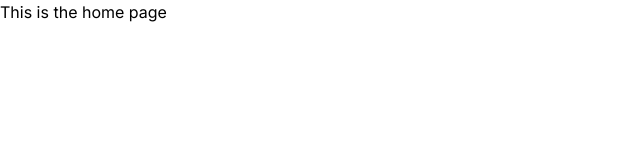
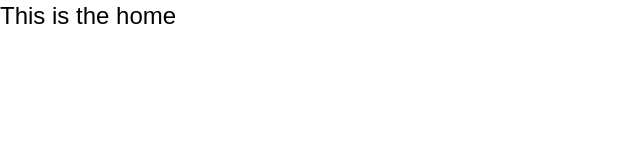
Before and after one commit to AIDIEO-COM/INTRAINTEL, a Next.js app in the folder intraintel-client/: page / in a window 1280 px wide. Shown: the top 160 px of the page, without its empty margins (0-640 px from the left). Built offline with nearby package versions, Linux system fonts and the light colour scheme.

Commit message:
font family's setup

```diff
--- a/intraintel-client/src/app/(home-layout)/page.jsx
+++ b/intraintel-client/src/app/(home-layout)/page.jsx
@@ -2,8 +2,8 @@ import React from 'react';
 
 const HomePage = () => {
     return (
-        <div>
-            This is the home page
+        <div className='text-2xl '>
+            <p className='font-mulish'>This is the home </p>
         </div>
     );
 };
--- a/intraintel-client/src/app/globals.css
+++ b/intraintel-client/src/app/globals.css
@@ -1,3 +1,12 @@
 @tailwind base;
 @tailwind components;
 @tailwind utilities;
+@import url('https://fonts.googleapis.com/css2?family=Monoton&display=swap');
+
+@layer base {
+  @font-face {
+    font-family: Monoton;
+    font-weight: 400;
+    src: url(/Monoton-Regular.ttf) format("truetype");
+  }
+}
--- a/intraintel-client/src/app/layout.jsx
+++ b/intraintel-client/src/app/layout.jsx
@@ -11,7 +11,7 @@ export const metadata = {
 export default function RootLayout({ children }) {
   return (
     <html lang="en">
-      <body className={inter.className}>{children}</body>
+      <body>{children}</body>
     </html>
   )
 }
--- a/intraintel-client/tailwind.config.js
+++ b/intraintel-client/tailwind.config.js
@@ -13,6 +13,13 @@ module.exports = {
           'conic-gradient(from 180deg at 50% 50%, var(--tw-gradient-stops))',
       },
     },
+    fontFamily: {
+      'manrope': ['Manrope', 'sans-serif'],
+      'monoton': ['Monoton', 'sans-serif'],
+      'roboto': ['Roboto', 'sans-serif'],
+      'mulish': ['Mulish', 'sans-serif'],
+      'body': ['"Open Sans"'],
+    }
   },
   plugins: [],
 }
```
Also changed, not shown: intraintel-client/public/Monoton-Regular.ttf (added).
